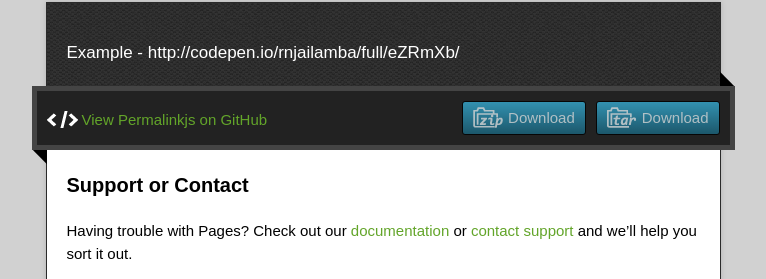
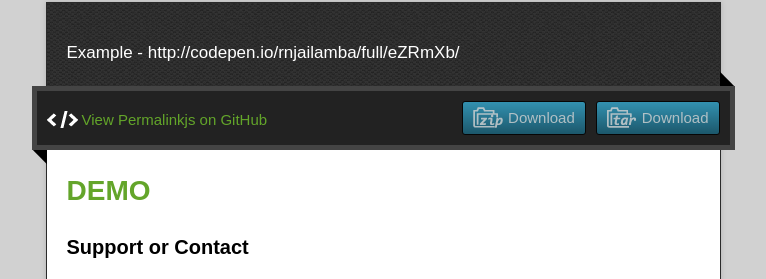
Before and after one commit to rnjailamba/PermalinkJS, a plain HTML site: page index.html in a window 1280 px wide. Shown: the part 128-407 px from the top of the page, without its empty margins (257-1023 px from the left). Drawn offline with nearby package versions, Linux system fonts and the light colour scheme.

Commit message:
Update index.html

```diff
--- a/index.html
+++ b/index.html
@@ -36,6 +36,7 @@
         <span class="blc"></span><span class="trc"></span>
         </div>
         <article class="markdown-body">
+          <h1 style="color:red;"><a href = "/demo">DEMO</a></h1>
           <h3>
 <a id="support-or-contact" class="anchor" href="#support-or-contact" aria-hidden="true"><span aria-hidden="true" class="octicon octicon-link"></span></a>Support or Contact</h3>
 
```
